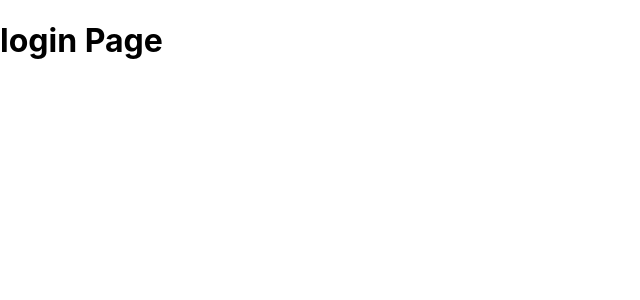
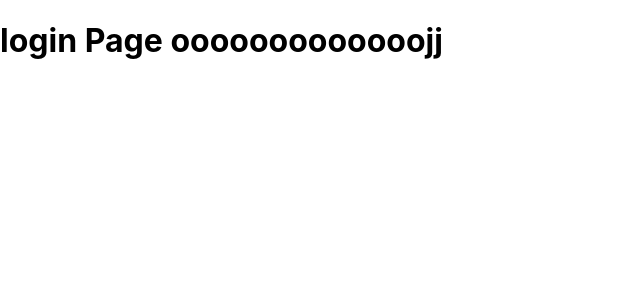
Before and after one commit to Rauf6t8/my-profile, a React (Create React App) app: page / in a window 1280 px wide. Shown: the top 300 px of the page, without its empty margins (0-640 px from the left). Built offline with nearby package versions, Linux system fonts and the light colour scheme.

Commit message:
kjkkkkkkkkkkkkkkkkkkkkkkkkkkkkk

```diff
--- a/src/components/login/logIn.jsx
+++ b/src/components/login/logIn.jsx
@@ -4,7 +4,7 @@ import './login.css'
 const LogIn = () => {
   return (
     <div>
-      <h1>login Page </h1>
+      <h1>login Page ooooooooooooojj </h1>
 
 
 
```
